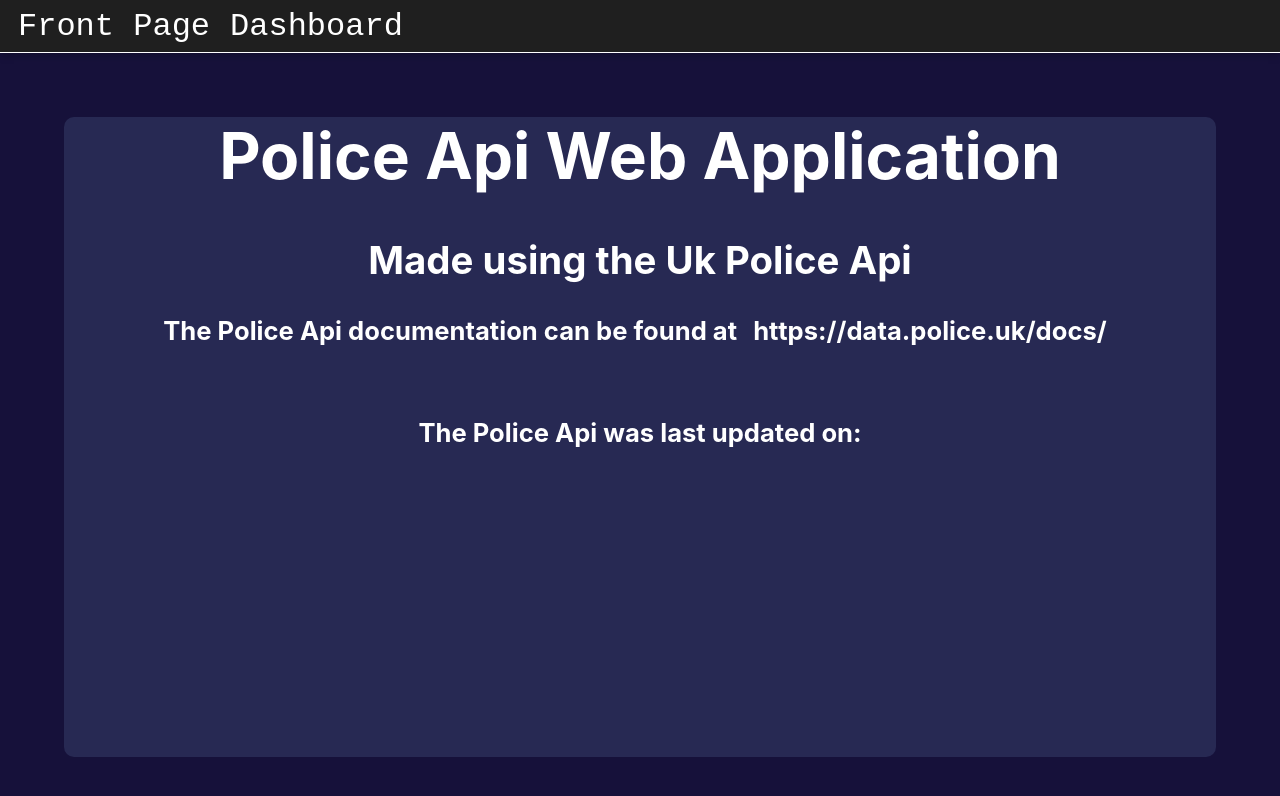
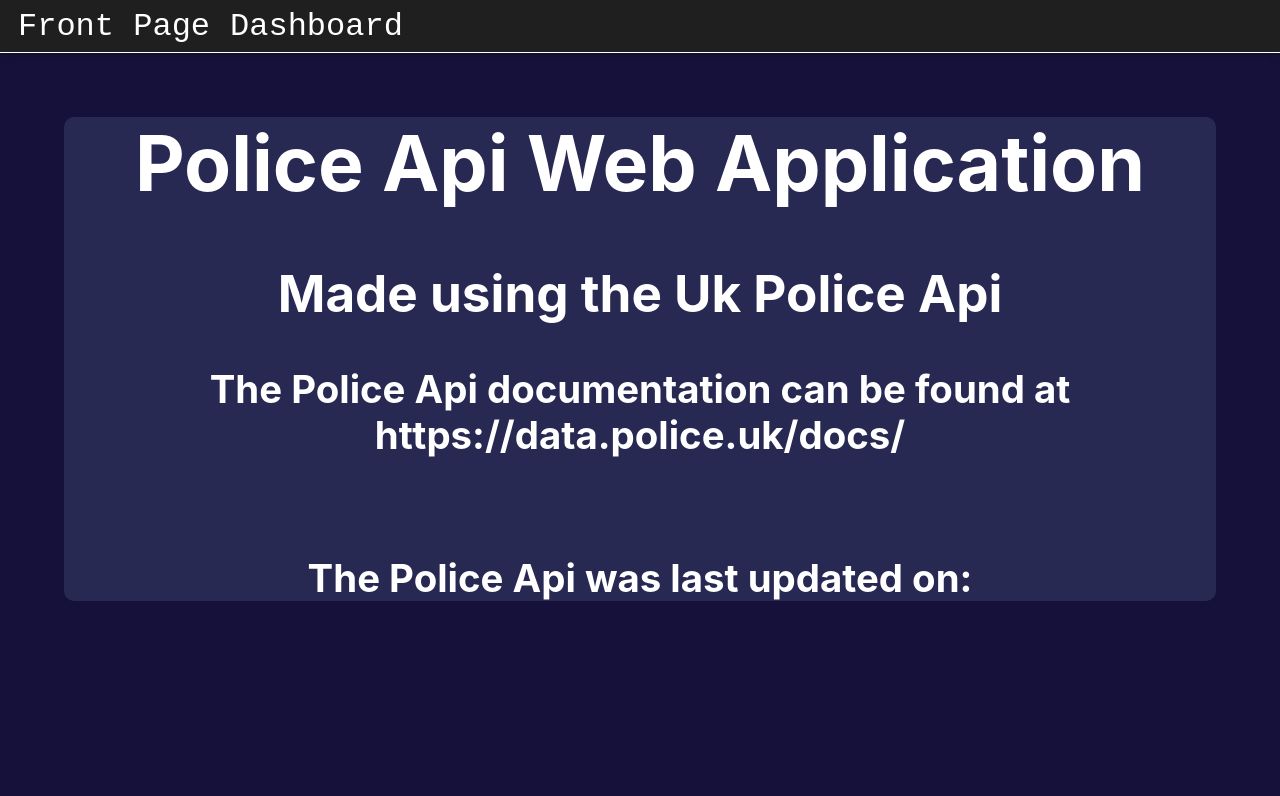
Before and after one commit to Papgooner/PoliceApi, a React (Create React App) app in the folder policeapifinal/: page / in a window 1280 px wide. Shown: the top 796 px of the page. Built offline with nearby package versions, Linux system fonts and the light colour scheme; no server answers.

Commit message:
updates css for buttons and titles

```diff
--- a/policeapifinal/src/pages/FrontPage/FrontPage.css
+++ b/policeapifinal/src/pages/FrontPage/FrontPage.css
@@ -1,17 +1,17 @@
 #polH1 {
-    font-size: 5vw;
+    font-size: 6vw;
 }
 
 #polH2 {
+    font-size: 4vw;
+}
+
+#polH3 {
     font-size: 3vw;
 }
 
-#polH3 {
-    font-size: 2vw;
-}
-
 .UpdateText {
-    font-size: 2vw;
+    font-size: 3vw;
 }
 
 #FrontpageDiv {
@@ -29,7 +29,7 @@
 #FrontpageText {
     border-radius: 10px;
     top: 0px;
-    height: 80%;
+    height: auto;
     width: 90%;
     margin-left: 5%;
     margin-top: 5%;
--- a/policeapifinal/src/pages/HomePage/HomePage.css
+++ b/policeapifinal/src/pages/HomePage/HomePage.css
@@ -3,8 +3,9 @@
     font-size: 1.5vw;
     padding: 0.7vw;
     border-radius: 10px;
-    margin: 0.2vw;
+    margin: 0.3vw;
     background-color: rgb(22, 17, 58);
+    border: 1px solid grey;
 }
 
 .Outputs:Hover {
@@ -21,7 +22,6 @@
     margin-right: -40%;
     margin-top: 10%;
     margin-bottom: 10%;
-    border: 1px solid white;
     box-sizing: content-box;
     height: 75%;
     margin-top: 5%;
@@ -31,7 +31,7 @@
     background-color: rgb(39, 41, 83);
     border-radius: 10px;
     top: 0px;
-    height: 80%;
+    height: auto;
     width: 90%;
     margin-left: 5%;
     margin-top: 5%;
--- a/policeapifinal/src/pages/InfoPage/DisplayPage.css
+++ b/policeapifinal/src/pages/InfoPage/DisplayPage.css
@@ -13,9 +13,17 @@
 #InfoOutputsDiv {
     border-radius: 10px;
     top: 0px;
-    height: 90%;
+    height: auto;
     width: 90%;
     margin-left: 5%;
     margin-top: 3%;
     background-color: rgb(39, 41, 83);
 }
+
+.infoOutputs {
+    font-size: 2vw;
+}
+
+#Name {
+    font-size: 3vw;
+}
```
